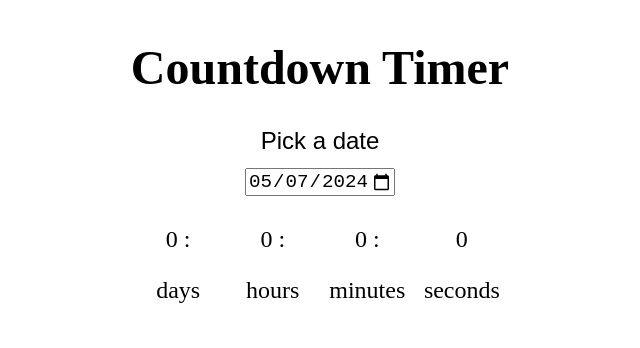
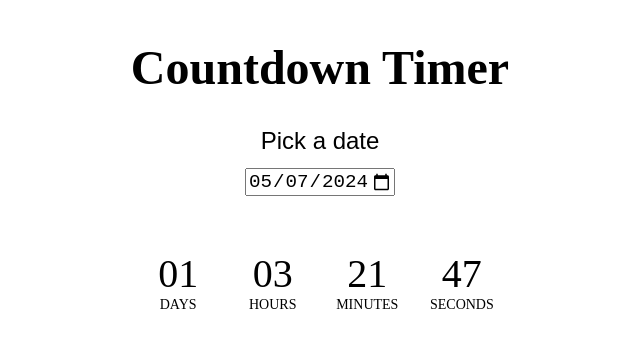
Before and after one commit to nivancheva/countdown-timer-vue, a Vue app: page / in a window 1280 px wide. Shown: the top 348 px of the page, without its empty margins (320-960 px from the left). Built offline with nearby package versions, Linux system fonts and the light colour scheme.

Commit message:
timer calc

```diff
--- a/src/App.vue
+++ b/src/App.vue
@@ -1,4 +1,43 @@
 <script setup>
+import { ref, reactive, computed, onMounted } from "vue"
+
+  const time = reactive({
+    displayDays: 0,
+    displayHours: 0,
+    displayMinutes: 0,
+    displaySeconds: 0
+  });
+
+  const _seconds = computed(() => 1000)
+
+  const _minutes = computed(() => _seconds.value * 60)
+
+  const _hours = computed(() => _minutes.value * 60)
+
+  const _days = computed(() => _hours.value * 24)
+
+  onMounted(() => {
+    const timer = setInterval(() => {
+      const now = new Date();
+      const end = new Date(2024, 4, 9, 10, 50, 10)
+      const distance = end.getTime() - now.getTime();
+
+      if(distance < 0) {
+        clearInterval(timer);
+        return;
+      }
+
+      const days = Math.floor(distance / _days.value);
+      const hours = Math.floor((distance % _days.value) / _hours.value);
+      const minutes = Math.floor((distance % _hours.value) / _minutes.value);
+      const seconds = Math.floor((distance % _minutes.value) / _seconds.value);
+      time.displayMinutes = minutes < 10 ? "0" + minutes : minutes;
+      time.displaySeconds = seconds < 10 ? "0" + seconds : seconds;
+      time.displayHours = hours < 10 ? "0" + hours : hours;
+      time.displayDays = days < 10 ? "0" + days : days;
+
+    }, 1000);
+  });
 
 </script>
 
@@ -7,24 +46,24 @@
 
   <label for="start">Pick a date</label>
 
-  <input type="date" id="start" name="trip-start" value="2024-05-07" min="2018-01-01" max="3000-12-31" />
+  <input type="date" id="start" name="trip-start" value="2024-05-07" min="2024-05-07" max="3000-12-31" />
 
   <div class="grid-timer">
     <div>
-      <p>0 :</p>
-      <p>days</p>
+      <span class="timer-count">{{ time.displayDays }}</span>
+      <span>days</span>
     </div>
     <div>
-      <p>0 :</p>
-      <p>hours</p>
+      <span class="timer-count">{{ time.displayHours }}</span>
+      <span>hours</span>
     </div>
     <div>
-      <p>0 :</p>
-      <p>minutes</p>
+      <span class="timer-count">{{ time.displayMinutes }}</span>
+      <span>minutes</span>
     </div>
     <div>
-      <p>0</p>
-      <p>seconds</p>
+      <span class="timer-count">{{ time.displaySeconds }}</span>
+      <span>seconds</span>
     </div>
   </div>
 
@@ -35,8 +74,20 @@
 @media (min-width:776px) {
   .grid-timer {
     grid-template-columns: repeat(4, 1fr);
+    margin-top: 3rem
   }
 }
+
+span {
+  display: block;
+  font-size: .875rem;
+  text-transform: uppercase;
+}
+
+.timer-count {
+  font-size: 2.5rem;
+}
+
 .grid-timer {
   display: grid;
 }
```
